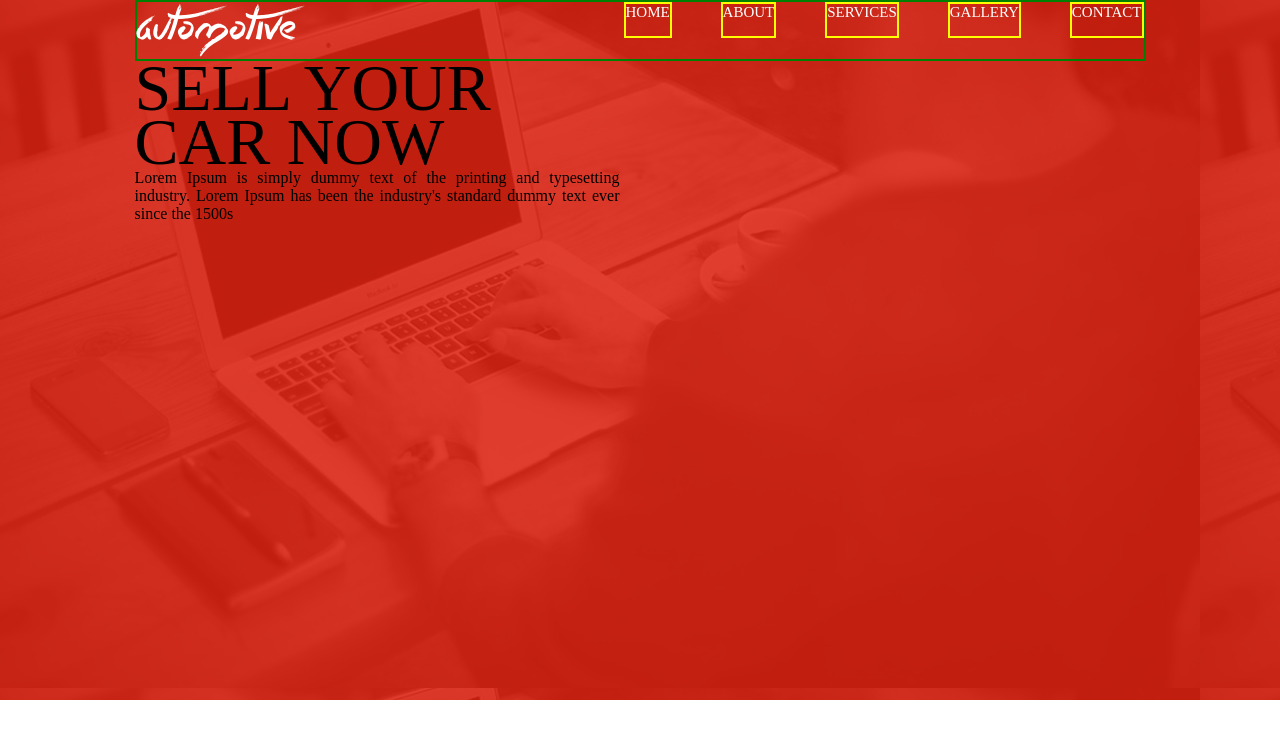
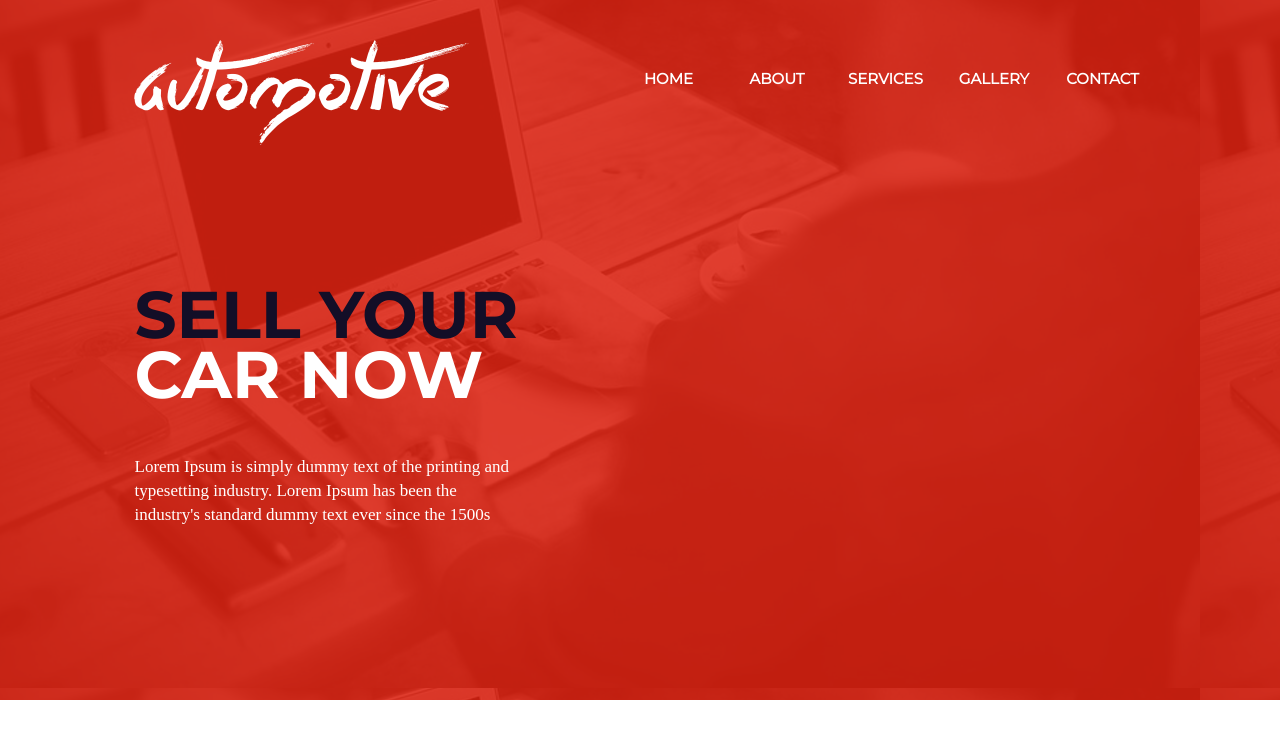
Before and after one commit to HappyBorer/web, a plain HTML site: page HTML_&_CSS_miles_for_beginners/Lesson_25/index.html in a window 1280 px wide. Drawn offline with Linux system fonts and the light colour scheme.

Commit message:
8.10.25 continuation

```diff
--- a/HTML_&_CSS_miles_for_beginners/Lesson_25/css/style.css
+++ b/HTML_&_CSS_miles_for_beginners/Lesson_25/css/style.css
@@ -5,8 +5,13 @@
 
 @font-face {
     font-family: 'Montserrat regular';
-    src: url(../fonts/Montserrat-Italic-VariableFont_wght.ttf);
+    src: url(../fonts/Montserrat-Regular.ttf);
 }
+@font-face {
+    font-family: 'Montserrat Bold';
+    src: url(../fonts/Montserrat-Bold.ttf);
+}
+
 html{
     box-sizing: border-box;
 }
@@ -26,50 +31,58 @@ html{
 }
 
 .uper{
-    border: green solid 2px;
     display: flex;
-
     justify-content: space-between;
+    margin-bottom: 136px;
 }
 .menu{
     display: flex;
     justify-content: space-between;
+    margin-top: 60px;
     width: 520px;
 }
 .item_menu{
     height: 36px;
-    /*margin-top: 60px; */
-    border: 2px solid yellow;
-    font-family: 'Montserrat regular' sans-serif;
+    width: 86px;
+    font-family: 'Montserrat regular';
     font-size: 15px;
+    font-weight: 600;
     text-transform: uppercase;
     color: #fff;
-    /* text-align: center; */
-
-    padding: auto;
-
-
+    text-align: center;
+    align-content: center;
+}
+.item_menu:hover{
+    background-color: #130e27;
+    border-radius: 5px;
+    cursor: pointer;
 }
 .logo{
-    /* margin-top: 36px; */
+    margin-top: 35px;
     font-family: 'Quite Chocolatey';
     color: #fff;
-    font-size: 50px;
+    font-size: 99px;
     font-weight: 400;
 }
 
-.text_1, span{
-    font-family: 'Montserrat regular' sans-serif;
+.text_1{
+    font-family: 'Montserrat Bold';
+    font-weight: bolder;
     font-size: 66px;
     text-transform: uppercase;
-    line-height: 54px;
-
+    line-height: 60px;
+    margin-bottom: 50px;
 }
-
+ .text_1 span{
+    color: #130e27
+ }
 .text{
-    width: 485px;
+    width: 390px;
+    color: #fff;
 }
 
 .text_2{
-    text-align: justify;
+    font-family: "PTSerif";
+    font-size: 17px;
+    line-height: 1.4;
 }
--- a/HTML_&_CSS_miles_for_beginners/Lesson_25/index.html
+++ b/HTML_&_CSS_miles_for_beginners/Lesson_25/index.html
@@ -22,7 +22,7 @@
             </div>
           </div>
           <div class="text">
-            <p class="text_1">sell your <span>car now</span></p>
+            <p class="text_1"><span>sell your</span> car now</p>
             <p class="text_2">
               Lorem Ipsum is simply dummy text of the printing and typesetting
               industry. Lorem Ipsum has been the industry's standard dummy text
```
Also changed, not shown: HTML_&_CSS_miles_for_beginners/Lesson_25/fonts/Montserrat-Bold.ttf (added), HTML_&_CSS_miles_for_beginners/Lesson_25/fonts/Montserrat-ExtraBold.ttf (added).
